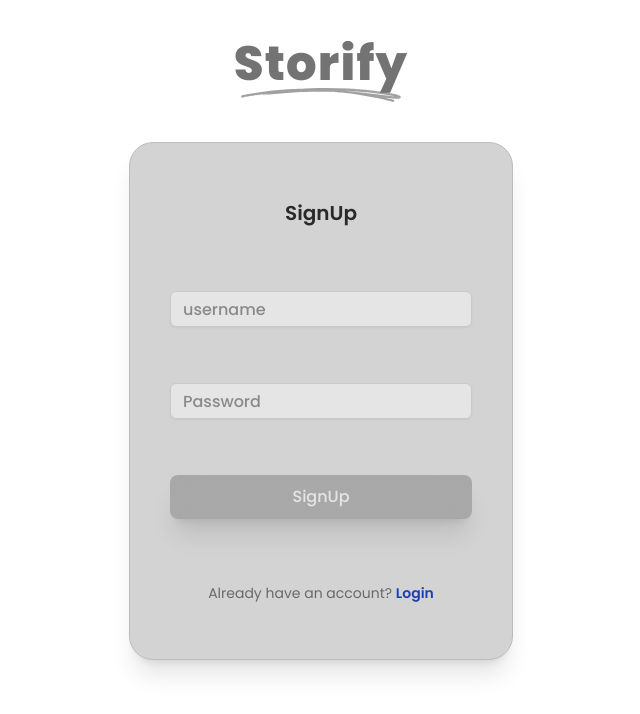
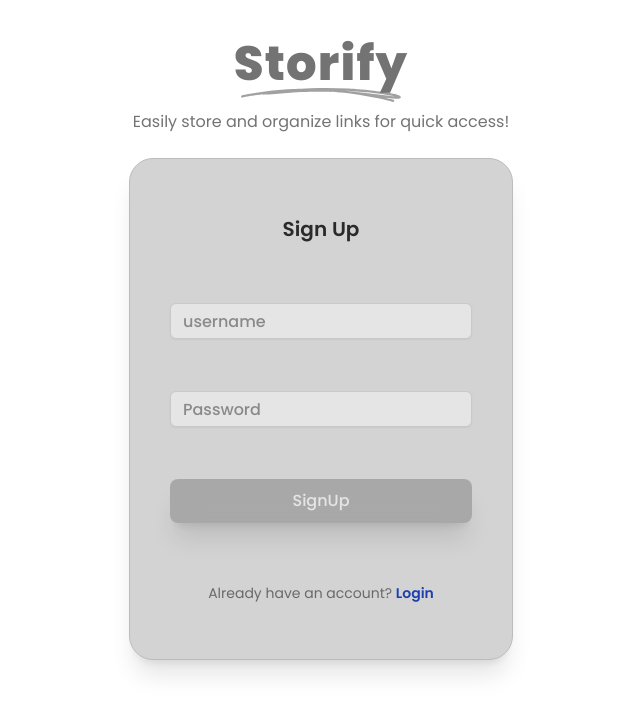
Before and after one commit to nrmd-naveen/my-brain-fe, a React (Vite) app: page /signup in a window 1280 px wide. Shown: the top 714 px of the page, without its empty margins (319-959 px from the left). Built offline with nearby package versions, Linux system fonts and the light colour scheme; no server answers.

Commit message:
Added some styles

```diff
--- a/src/assets/pages/Layout.tsx
+++ b/src/assets/pages/Layout.tsx
@@ -8,7 +8,7 @@ const Layout = ({children}: any) => {
     return <>
         <div className="min-w-screen overflow-x-hidden bg-[#f0eeee]">
             <Header />
-            <div className="w-full h-full">
+            <div className="w-full h-screen ">
                 {children}
             </div>
         </div>
--- a/src/assets/pages/Login.tsx
+++ b/src/assets/pages/Login.tsx
@@ -69,7 +69,7 @@ const Login = () => {
                         <svg xmlns="http://www.w3.org/2000/svg" viewBox="0 0 1418 125"><path d="M1412.29 72.17c-11.04-5.78-20.07-14.33-85.46-25.24-22.37-3.63-44.69-7.56-67.07-11.04-167.11-22.06-181.65-21.24-304.94-30.56C888.78 1.39 822.57 1.1 756.44 0c-46.63-.11-93.27 1.56-139.89 2.5C365.5 13.55 452.86 7.68 277.94 23.15 202.57 33.32 127.38 45.01 52.07 55.69c-11.23 2.41-22.63 4.17-33.71 7.22C6.1 66.33 5.64 66.19 3.89 67.79c-7.99 5.78-2.98 20.14 8.72 17.5 33.99-9.47 32.28-8.57 178.06-29.66 4.26 4.48 7.29 3.38 18.42 3.11 13.19-.32 26.38-.53 39.56-1.12 53.51-3.81 106.88-9.62 160.36-13.95 18.41-1.3 36.8-3.12 55.21-4.7 23.21-1.16 46.43-2.29 69.65-3.4 120.28-2.16 85.46-3.13 234.65-1.52 23.42.99 1.57-.18 125.72 6.9 96.61 8.88 200.92 27.94 295.42 46.12 40.87 7.91 116.67 23.2 156.31 36.78 3.81 1.05 8.28-.27 10.51-3.58 3.17-3.72 2.66-9.7-.78-13.13-3.25-3.12-8.14-3.44-12.18-5.08-17.89-5.85-44.19-12.09-63.67-16.56l26.16 3.28c23.02 3.13 46.28 3.92 69.34 6.75 10.8.96 25.43 1.81 34.34-4.39 2.26-1.54 4.86-2.75 6.21-5.27 2.76-4.59 1.13-11.06-3.59-13.68ZM925.4 23.77c37.64 1.4 153.99 10.85 196.64 14.94 45.95 5.51 91.89 11.03 137.76 17.19 24.25 4.77 74.13 11.21 101.72 18.14-11.87-1.15-23.77-1.97-35.65-3.06-133.46-15.9-266.8-33.02-400.47-47.21Z" fill="#a1a1a1"></path></svg>
                 </div>
             </div>
-            <div className="flex items-center justify-center pt-10 font-poppins">
+            <div className="flex items-center justify-center pt-4 font-poppins">
                 <div className="flex flex-col gap-10 rounded-3xl w-80 md:w-96 p-10 backdrop-blur-sm bg-[#d3d3d3] border border-[#bcbcbc] shadow-xl">
 
                     <h1 className="font-semibold text-black/80 text-lg md:text-xl py-4 text-center">Login</h1>
--- a/src/assets/pages/ProtectedRoute.tsx
+++ b/src/assets/pages/ProtectedRoute.tsx
@@ -9,7 +9,7 @@ const ProtectedRoute = () => {
   const isAuthenticated = useRecoilValue(authState);
     const NavigateTo = useNavigate()
     useEffect(() => {
-        if(!isAuthenticated) NavigateTo("/login")
+        if(!isAuthenticated) NavigateTo("/signup")
     }, [isAuthenticated])
 
     if (!isAuthenticated) return <DotLoader />;
--- a/src/assets/pages/SignUp.tsx
+++ b/src/assets/pages/SignUp.tsx
@@ -67,11 +67,13 @@ const SignUp = () => {
                 <div className="w-36 md:w-40 ">
                         <svg xmlns="http://www.w3.org/2000/svg" viewBox="0 0 1418 125"><path d="M1412.29 72.17c-11.04-5.78-20.07-14.33-85.46-25.24-22.37-3.63-44.69-7.56-67.07-11.04-167.11-22.06-181.65-21.24-304.94-30.56C888.78 1.39 822.57 1.1 756.44 0c-46.63-.11-93.27 1.56-139.89 2.5C365.5 13.55 452.86 7.68 277.94 23.15 202.57 33.32 127.38 45.01 52.07 55.69c-11.23 2.41-22.63 4.17-33.71 7.22C6.1 66.33 5.64 66.19 3.89 67.79c-7.99 5.78-2.98 20.14 8.72 17.5 33.99-9.47 32.28-8.57 178.06-29.66 4.26 4.48 7.29 3.38 18.42 3.11 13.19-.32 26.38-.53 39.56-1.12 53.51-3.81 106.88-9.62 160.36-13.95 18.41-1.3 36.8-3.12 55.21-4.7 23.21-1.16 46.43-2.29 69.65-3.4 120.28-2.16 85.46-3.13 234.65-1.52 23.42.99 1.57-.18 125.72 6.9 96.61 8.88 200.92 27.94 295.42 46.12 40.87 7.91 116.67 23.2 156.31 36.78 3.81 1.05 8.28-.27 10.51-3.58 3.17-3.72 2.66-9.7-.78-13.13-3.25-3.12-8.14-3.44-12.18-5.08-17.89-5.85-44.19-12.09-63.67-16.56l26.16 3.28c23.02 3.13 46.28 3.92 69.34 6.75 10.8.96 25.43 1.81 34.34-4.39 2.26-1.54 4.86-2.75 6.21-5.27 2.76-4.59 1.13-11.06-3.59-13.68ZM925.4 23.77c37.64 1.4 153.99 10.85 196.64 14.94 45.95 5.51 91.89 11.03 137.76 17.19 24.25 4.77 74.13 11.21 101.72 18.14-11.87-1.15-23.77-1.97-35.65-3.06-133.46-15.9-266.8-33.02-400.47-47.21Z" fill="#a1a1a1"></path></svg>
                 </div>
+                <p className="pt-2 text-neutral-500 text w-64 md:w-96">Easily store and organize links for quick access!</p>
+
             </div>
-            <div className="flex items-center justify-center pt-10 font-poppins">
-                <div className="flex flex-col gap-10 rounded-3xl w-80 md:w-96 p-10 backdrop-blur-sm bg-[#d3d3d3] border border-[#bcbcbc] shadow-xl">
+            <div className="flex items-center justify-center pt-6 font-poppins">
+                <div className="flex flex-col gap-9 rounded-3xl w-80 md:w-96 p-10 backdrop-blur-sm bg-[#d3d3d3] border border-[#bcbcbc] shadow-xl">
 
-                    <h1 className="font-semibold text-black/80 text-lg md:text-xl py-4 text-center">SignUp</h1>
+                    <h1 className="font-semibold text-black/80 text-lg md:text-xl py-4 text-center">Sign Up</h1>
 
                 <Input
                     placeHolder='username'
--- a/src/services/apiClient.ts
+++ b/src/services/apiClient.ts
@@ -4,7 +4,7 @@ const endpoint1 = import.meta.env.EC2_BACKEND_URL || "https://storifybe.hopto.or
 const endpoint2 = import.meta.env.RENDER_BACKEND_URL || "https://storify-be.onrender.com/api";
 
 const apiClient = axios.create({
-  baseURL: endpoint1,
+  baseURL: endpoint2,
   headers: {
     "Content-Type": "application/json",
   },
```
